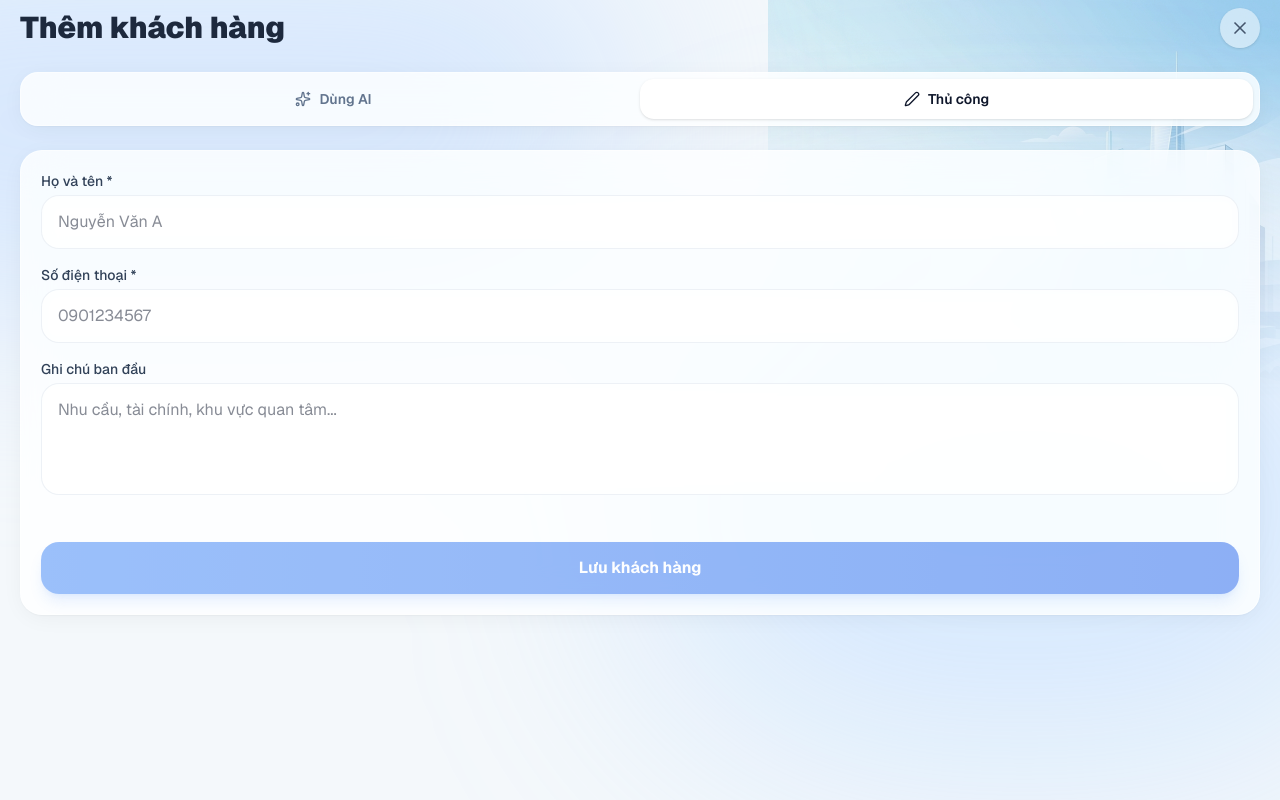
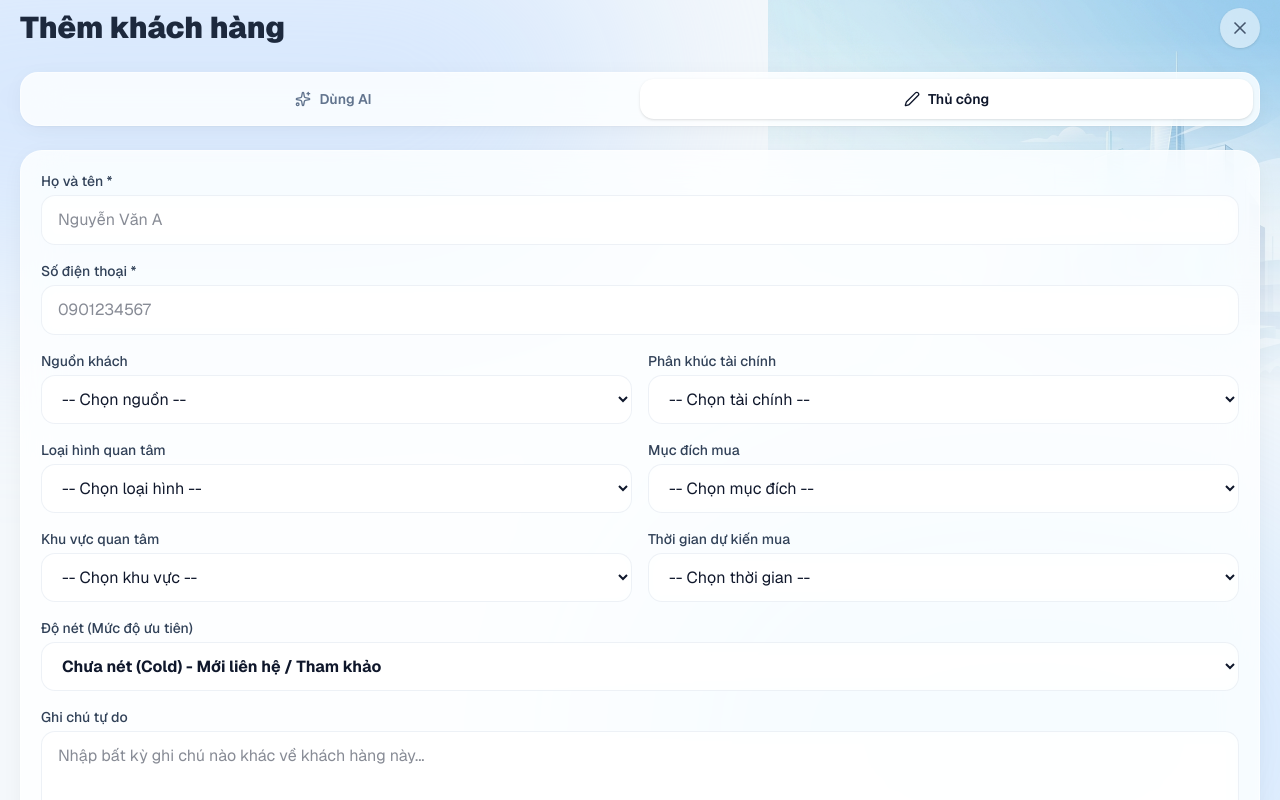
Before and after one commit to Apppromax/crmnew, a Next.js app: page /add in a window 1280 px wide. Both pictures are taken after a click on the button "Thủ công". Shown: the top 800 px of the page. Built offline with nearby package versions, Linux system fonts and the light colour scheme; no server answers.

Commit message:
feat: enhance manual customer entry with 7 structured real estate fields

```diff
--- a/src/actions/customers.js
+++ b/src/actions/customers.js
@@ -121,7 +121,7 @@ export async function snoozeCustomer(customerId, hours = 4) {
   return { success: true };
 }
 
-export async function createCustomer({ name, phone, note }) {
+export async function createCustomer({ name, phone, note, budget, area, timeline, heatLevel, demand }) {
   const userId = await requireUser();
 
   const customer = await prisma.customer.create({
@@ -129,8 +129,12 @@ export async function createCustomer({ name, phone, note }) {
       userId,
       name,
       phone,
+      budget,
+      area,
+      timeline,
+      demand,
       status: "New",
-      heatLevel: "Cold",
+      heatLevel: heatLevel || "Cold",
       clarityScore: 0,
       journeyStage: "Lead",
     },
--- a/src/app/add/page.js
+++ b/src/app/add/page.js
@@ -19,6 +19,15 @@ export default function AddCustomerPage() {
   const [manualName, setManualName] = useState("");
   const [manualPhone, setManualPhone] = useState("");
   const [manualNote, setManualNote] = useState("");
+
+  // Custom Dropdown States
+  const [manualSource, setManualSource] = useState("");
+  const [manualBudget, setManualBudget] = useState("");
+  const [manualPropertyType, setManualPropertyType] = useState("");
+  const [manualPurpose, setManualPurpose] = useState("");
+  const [manualArea, setManualArea] = useState("");
+  const [manualTimeline, setManualTimeline] = useState("");
+  const [manualHeatLevel, setManualHeatLevel] = useState("Cold");
 
   const [isSaving, setIsSaving] = useState(false);
   const [error, setError] = useState(null);
@@ -73,7 +82,22 @@ export default function AddCustomerPage() {
     setIsSaving(true);
     setError(null);
     try {
-      await createCustomer({ name: manualName, phone: manualPhone, note: manualNote });
+      const parts = [];
+      if (manualSource) parts.push(`Nguồn: ${manualSource}`);
+      if (manualPurpose) parts.push(`Mục đích: ${manualPurpose}`);
+      if (manualNote) parts.push(`Ghi chú: ${manualNote}`);
+      const fullNote = parts.join("\n");
+
+      await createCustomer({
+        name: manualName,
+        phone: manualPhone,
+        note: fullNote,
+        budget: manualBudget,
+        area: manualArea,
+        timeline: manualTimeline,
+        heatLevel: manualHeatLevel,
+        demand: manualPropertyType
+      });
       router.push("/");
     } catch (err) {
       setError("Lỗi lưu khách hàng thủ công.");
@@ -245,7 +269,8 @@ export default function AddCustomerPage() {
         <div className="space-y-4 animate-in fade-in slide-in-from-right-4 duration-300">
           <div className="glass rounded-3xl p-5 shadow-sm space-y-4">
 
-            <div>
+            <div className="grid grid-cols-2 gap-4">
+              <div className="col-span-2">
                 <label className="block text-sm font-medium text-slate-700 dark:text-slate-300 mb-1">
                   Họ và tên *
                 </label>
@@ -254,11 +279,11 @@ export default function AddCustomerPage() {
                   value={manualName}
                   onChange={(e) => setManualName(e.target.value)}
                   placeholder="Nguyễn Văn A"
-                className="w-full px-4 py-3.5 bg-white/50 dark:bg-slate-900/50 backdrop-blur border border-slate-200/60 dark:border-slate-800/60 rounded-2xl focus:outline-none focus:ring-2 focus:ring-primary-500/30 text-slate-900 dark:text-white"
+                  className="w-full px-4 py-3 bg-white/50 dark:bg-slate-900/50 backdrop-blur border border-slate-200/60 dark:border-slate-800/60 rounded-xl focus:outline-none focus:ring-2 focus:ring-primary-500/30 text-slate-900 dark:text-white"
                 />
               </div>
 
-            <div>
+              <div className="col-span-2">
                 <label className="block text-sm font-medium text-slate-700 dark:text-slate-300 mb-1">
                   Số điện thoại *
                 </label>
@@ -267,20 +292,108 @@ export default function AddCustomerPage() {
                   value={manualPhone}
                   onChange={(e) => setManualPhone(e.target.value)}
                   placeholder="0901234567"
-                className="w-full px-4 py-3.5 bg-white/50 dark:bg-slate-900/50 backdrop-blur border border-slate-200/60 dark:border-slate-800/60 rounded-2xl focus:outline-none focus:ring-2 focus:ring-primary-500/30 text-slate-900 dark:text-white"
+                  className="w-full px-4 py-3 bg-white/50 dark:bg-slate-900/50 backdrop-blur border border-slate-200/60 dark:border-slate-800/60 rounded-xl focus:outline-none focus:ring-2 focus:ring-primary-500/30 text-slate-900 dark:text-white"
                 />
               </div>
 
-            <div>
+              <div className="col-span-2 md:col-span-1">
+                <label className="block text-sm font-medium text-slate-700 dark:text-slate-300 mb-1">Nguồn khách</label>
+                <select value={manualSource} onChange={e => setManualSource(e.target.value)} className="w-full px-4 py-3 bg-white/50 dark:bg-slate-900/50 backdrop-blur border border-slate-200/60 dark:border-slate-800/60 rounded-xl focus:outline-none focus:ring-2 focus:ring-primary-500/30 text-slate-900 dark:text-white">
+                  <option value="">-- Chọn nguồn --</option>
+                  <option value="Tự khai thác">Tự khai thác</option>
+                  <option value="Facebook">Facebook</option>
+                  <option value="Zalo">Zalo</option>
+                  <option value="Tiktok">Tiktok</option>
+                  <option value="Khách giới thiệu">Khách giới thiệu</option>
+                  <option value="Hotline/Web">Hotline / Website</option>
+                  <option value="Khác">Khác</option>
+                </select>
+              </div>
+
+              <div className="col-span-2 md:col-span-1">
+                <label className="block text-sm font-medium text-slate-700 dark:text-slate-300 mb-1">Phân khúc tài chính</label>
+                <select value={manualBudget} onChange={e => setManualBudget(e.target.value)} className="w-full px-4 py-3 bg-white/50 dark:bg-slate-900/50 backdrop-blur border border-slate-200/60 dark:border-slate-800/60 rounded-xl focus:outline-none focus:ring-2 focus:ring-primary-500/30 text-slate-900 dark:text-white">
+                  <option value="">-- Chọn tài chính --</option>
+                  <option value="Dưới 2 tỷ">Dưới 2 tỷ</option>
+                  <option value="2 - 3 tỷ">2 - 3 tỷ</option>
+                  <option value="3 - 5 tỷ">3 - 5 tỷ</option>
+                  <option value="5 - 10 tỷ">5 - 10 tỷ</option>
+                  <option value="10 - 20 tỷ">10 - 20 tỷ</option>
+                  <option value="Trên 20 tỷ">Trên 20 tỷ</option>
+                  <option value="Chưa xác định">Chưa xác định</option>
+                </select>
+              </div>
+
+              <div className="col-span-2 md:col-span-1">
+                <label className="block text-sm font-medium text-slate-700 dark:text-slate-300 mb-1">Loại hình quan tâm</label>
+                <select value={manualPropertyType} onChange={e => setManualPropertyType(e.target.value)} className="w-full px-4 py-3 bg-white/50 dark:bg-slate-900/50 backdrop-blur border border-slate-200/60 dark:border-slate-800/60 rounded-xl focus:outline-none focus:ring-2 focus:ring-primary-500/30 text-slate-900 dark:text-white">
+                  <option value="">-- Chọn loại hình --</option>
+                  <option value="Căn hộ chung cư">Căn hộ chung cư</option>
+                  <option value="Nhà phố/Liền kề">Nhà phố/Liền kề</option>
+                  <option value="Biệt thự">Biệt thự</option>
+                  <option value="Đất nền">Đất nền</option>
+                  <option value="Shophouse/TMDV">Shophouse/TMDV</option>
+                  <option value="Văn phòng">Văn phòng</option>
+                  <option value="Khác">Khác</option>
+                </select>
+              </div>
+
+              <div className="col-span-2 md:col-span-1">
+                <label className="block text-sm font-medium text-slate-700 dark:text-slate-300 mb-1">Mục đích mua</label>
+                <select value={manualPurpose} onChange={e => setManualPurpose(e.target.value)} className="w-full px-4 py-3 bg-white/50 dark:bg-slate-900/50 backdrop-blur border border-slate-200/60 dark:border-slate-800/60 rounded-xl focus:outline-none focus:ring-2 focus:ring-primary-500/30 text-slate-900 dark:text-white">
+                  <option value="">-- Chọn mục đích --</option>
+                  <option value="Để ở">Mua để ở</option>
+                  <option value="Đầu tư bán lại">Đầu tư bán lại</option>
+                  <option value="Đầu tư cho thuê">Đầu tư cho thuê</option>
+                  <option value="Giữ tiền">Giữ tiền</option>
+                  <option value="Khác">Khác</option>
+                </select>
+              </div>
+
+              <div className="col-span-2 md:col-span-1">
+                <label className="block text-sm font-medium text-slate-700 dark:text-slate-300 mb-1">Khu vực quan tâm</label>
+                <select value={manualArea} onChange={e => setManualArea(e.target.value)} className="w-full px-4 py-3 bg-white/50 dark:bg-slate-900/50 backdrop-blur border border-slate-200/60 dark:border-slate-800/60 rounded-xl focus:outline-none focus:ring-2 focus:ring-primary-500/30 text-slate-900 dark:text-white">
+                  <option value="">-- Chọn khu vực --</option>
+                  <option value="Trung tâm thành phố">Trung tâm thành phố</option>
+                  <option value="Vùng ven/Ngoại thành">Vùng ven/Ngoại thành</option>
+                  <option value="Tỉnh lân cận">Tỉnh lân cận</option>
+                  <option value="BĐS Nghỉ dưỡng">BĐS Nghỉ dưỡng</option>
+                  <option value="Khác">Khác</option>
+                </select>
+              </div>
+
+              <div className="col-span-2 md:col-span-1">
+                <label className="block text-sm font-medium text-slate-700 dark:text-slate-300 mb-1">Thời gian dự kiến mua</label>
+                <select value={manualTimeline} onChange={e => setManualTimeline(e.target.value)} className="w-full px-4 py-3 bg-white/50 dark:bg-slate-900/50 backdrop-blur border border-slate-200/60 dark:border-slate-800/60 rounded-xl focus:outline-none focus:ring-2 focus:ring-primary-500/30 text-slate-900 dark:text-white">
+                  <option value="">-- Chọn thời gian --</option>
+                  <option value="Mua ngay (trong tháng)">Mua ngay (trong tháng)</option>
+                  <option value="1 - 3 tháng tới">1 - 3 tháng tới</option>
+                  <option value="3 - 6 tháng tới">3 - 6 tháng tới</option>
+                  <option value="Tham khảo">Tham khảo (Chưa rõ)</option>
+                </select>
+              </div>
+
+              <div className="col-span-2">
+                <label className="block text-sm font-medium text-slate-700 dark:text-slate-300 mb-1">Độ nét (Mức độ ưu tiên)</label>
+                <select value={manualHeatLevel} onChange={e => setManualHeatLevel(e.target.value)} className="w-full px-4 py-3 bg-white/50 dark:bg-slate-900/50 backdrop-blur border border-slate-200/60 dark:border-slate-800/60 rounded-xl focus:outline-none focus:ring-2 focus:ring-primary-500/30 text-slate-900 dark:text-white font-bold">
+                  <option value="Cold" className="text-slate-500">Chưa nét (Cold) - Mới liên hệ / Tham khảo</option>
+                  <option value="Warm" className="text-orange-500">Tiềm năng (Warm) - Đang cân nhắc / Đã hẹn gặp</option>
+                  <option value="Hot" className="text-red-500">Nét căng (Hot) - Đã chốt nhu cầu / Chuẩn bị cọc</option>
+                </select>
+              </div>
+
+              <div className="col-span-2">
                 <label className="block text-sm font-medium text-slate-700 dark:text-slate-300 mb-1">
-                Ghi chú ban đầu
+                  Ghi chú tự do
                 </label>
                 <textarea
                   value={manualNote}
                   onChange={(e) => setManualNote(e.target.value)}
-                placeholder="Nhu cầu, tài chính, khu vực quan tâm..."
-                className="w-full h-28 px-4 py-3.5 bg-white/50 dark:bg-slate-900/50 backdrop-blur border border-slate-200/60 dark:border-slate-800/60 rounded-2xl focus:outline-none focus:ring-2 focus:ring-primary-500/30 resize-none text-slate-900 dark:text-white"
+                  placeholder="Nhập bất kỳ ghi chú nào khác về khách hàng này..."
+                  className="w-full h-24 px-4 py-3 bg-white/50 dark:bg-slate-900/50 backdrop-blur border border-slate-200/60 dark:border-slate-800/60 rounded-xl focus:outline-none focus:ring-2 focus:ring-primary-500/30 resize-none text-slate-900 dark:text-white"
                 />
+              </div>
+
             </div>
 
             <button
```
Lines whose indentation alone changed are shown as unchanged.
